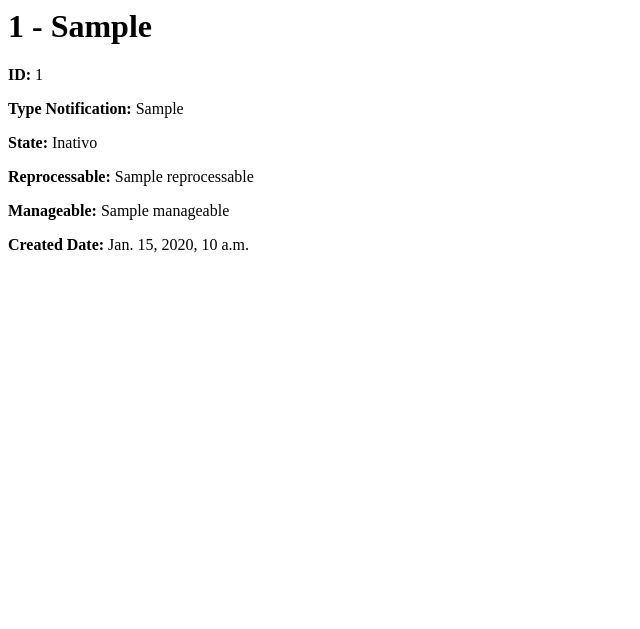
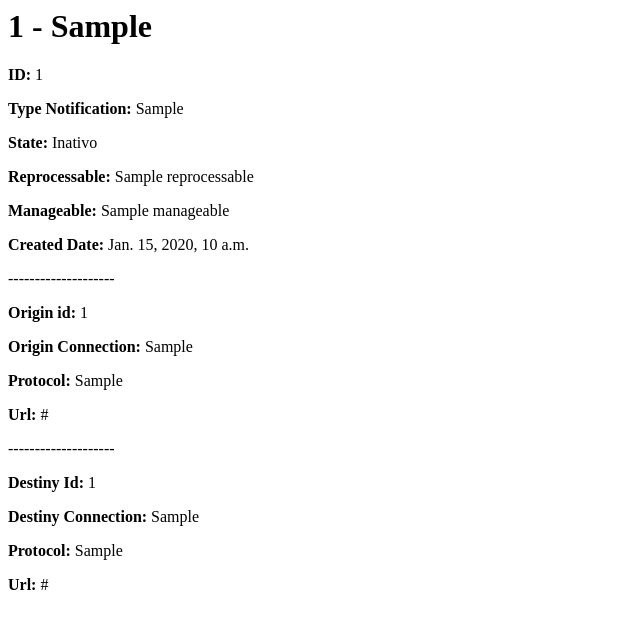
Before and after one commit to Ana-Luiza-Caldeira/Fast-Api-Django-Bonita, a Django app: template flow/templates/transaction.html in a window 1280 px wide. Shown: the top 629 px of the page, without its empty margins (0-640 px from the left). Run offline with Django 5.2, Linux system fonts and the light colour scheme; tables that the repository leaves empty hold one stand-in row (values such as "Sample post"); the template is opened without the code that fills it: values that come from a table or form of the project are taken from there, most other values are stand-ins (such as "Sample title", 1, 10 or a date in 2020); data that the repository does not hold is empty.

Commit message:
origin and destiny

```diff
--- a/flow/templates/transaction.html
+++ b/flow/templates/transaction.html
@@ -14,4 +14,18 @@
     <p><b>Reprocessable:</b> {{ notif.reprocessable }}</p>
     <p><b>Manageable:</b> {{ notif.manageable }}</p>
     <p><b>Created Date:</b> {{ notif.created_date }}</p>
+    {% if origen_con %}
+        --------------------
+        <p><b>Origin id:</b> {{ origen_con.origin_id }}</p>
+        <p><b>Origin Connection:</b> {{ origen_con.typeOriginConnection }}</p>
+        <p><b>Protocol:</b> {{ origen_con.protocol }}</p>
+        <p><b>Url:</b> {{ origen_con.url }}</p>
+        --------------------
+    {% endif %}
+    {% if destiny_con %}
+        <p><b>Destiny Id:</b> {{ destiny_con.destiny_id }}</p>
+        <p><b>Destiny Connection:</b> {{ destiny_con.typeDestinyConnection }}</p>
+        <p><b>Protocol:</b> {{ destiny_con.protocol }}</p>
+        <p><b>Url:</b> {{ destiny_con.url }}</p>
+    {% endif %}
 </div>
```
Also changed, not shown: flow/views.py (+6 -2 lines).
